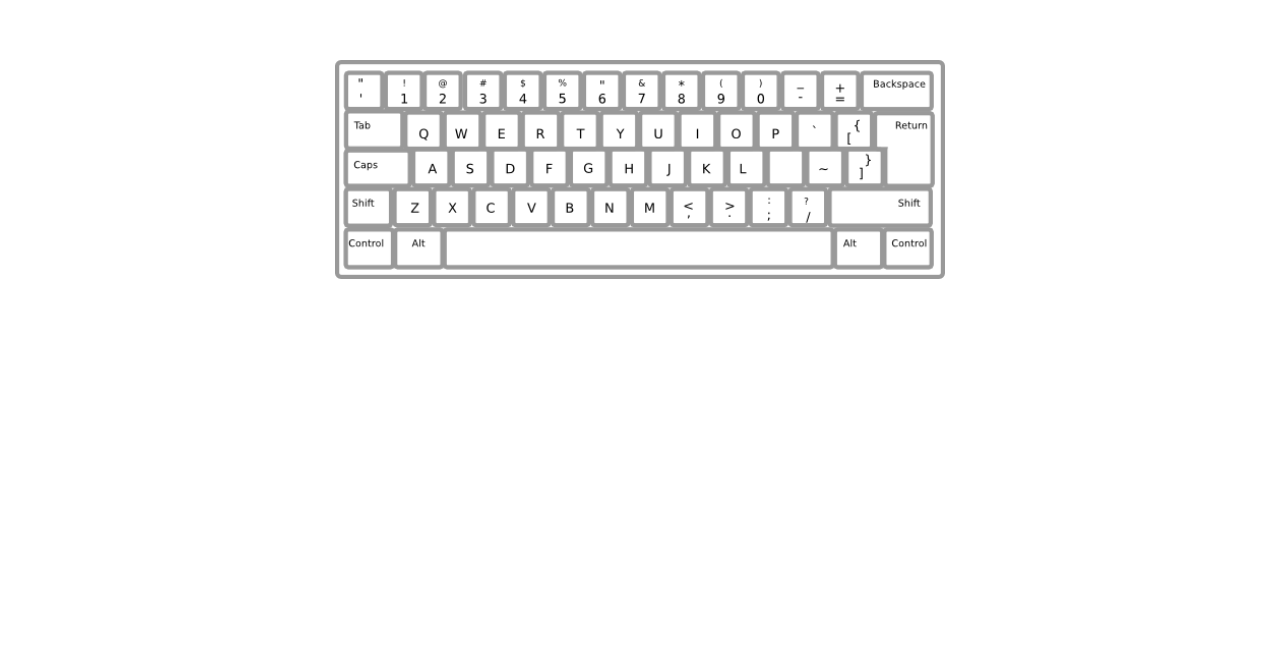
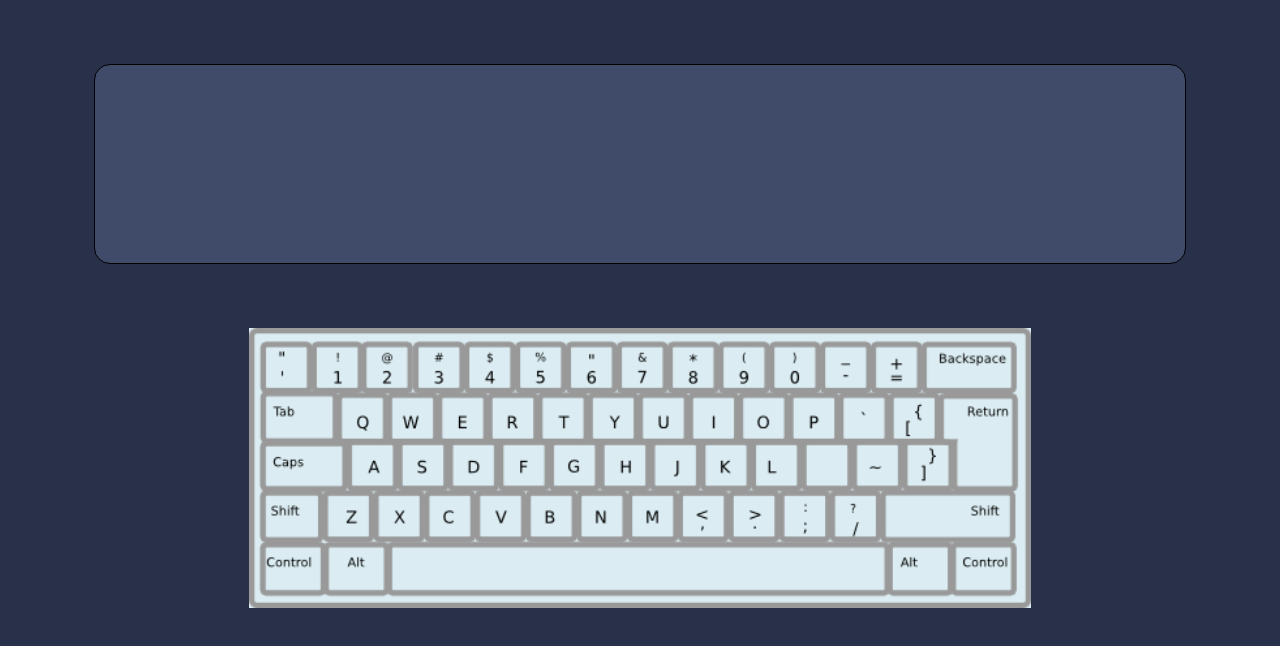
Before and after one commit to TomasPabloFerreira/typing-master, a Vue app: page / in a window 1280 px wide. Shown: the top 646 px of the page. Built offline with nearby package versions, Linux system fonts and the light colour scheme.

Commit message:
feat(styles): General styles

```diff
--- a/src/App.vue
+++ b/src/App.vue
@@ -1,22 +1,26 @@
 <template>
-  <div id="app">
+  <div id="app" class="bg-prim">
     <Header></Header>
+
+    <TextInput></TextInput>
 
     <KeyboardImage></KeyboardImage>
   </div>
 </template>
 
 <script>
-import Header from './components/Header.vue'
-import KeyboardImage from './components/KeyboardImage.vue'
+import Header from "./components/Header.vue";
+import KeyboardImage from "./components/KeyboardImage.vue";
+import TextInput from "./components/TextInput.vue";
 
 export default {
-  name: 'App',
+  name: "App",
   components: {
     Header,
-    KeyboardImage
-  }
-}
+    TextInput,
+    KeyboardImage,
+  },
+};
 </script>
 
 <style>
@@ -26,6 +30,25 @@ export default {
   -moz-osx-font-smoothing: grayscale;
   text-align: center;
   color: #2c3e50;
-  margin-top: 60px;
+  height: 100%;
+  overflow: hidden;
 }
+
+html, body {
+  height: 100%;
+}
+
+.bg-prim {
+  background-color: rgb(40, 49, 73);
+}
+.bg-sec {
+  background-color: #404b69;
+}
+.bg-tert {
+  background-color: #00818a;
+}
+.bg-bright {
+  background-color: #dbedf3;
+}
+
 </style>
--- a/src/components/KeyboardImage.vue
+++ b/src/components/KeyboardImage.vue
@@ -1,11 +1,15 @@
 <template>
-  <div class="keyboard-image container-fluid">
-    <div class="row">
-      <div class="col-sm-3"></div>
-      <div class="col-sm-6">
-        <img id="keyboard-img" src="../../public/images/keyboard.png" />
+  <div id="keyboard-image" class="keyboard-image container-fluid">
+    <div id="keyboard-image-container" class="row">
+      <div class="col-sm-1"></div>
+      <div class="col-sm-10">
+        <img
+          id="keyboard-img"
+          class="bg-bright"
+          src="../assets/images/keyboard.png"
+        />
       </div>
-      <div class="col-sm-3"></div>
+      <div class="col-sm-1"></div>
     </div>
   </div>
 </template>
@@ -19,7 +23,17 @@ export default {
 
 <!-- Add "scoped" attribute to limit CSS to this component only -->
 <style scoped>
+
+#keyboard-image {
+  height: 35%;
+}
+
+#keyboard-image-container {
+  height: 100%;
+}
+
 #keyboard-img {
-  width: 100%;
+  height: 100%;
 }
+
 </style>
--- /dev/null
+++ b/src/components/TextInput.vue
@@ -0,0 +1,29 @@
+<template>
+  <div id="text-input" class="row">
+    <div class="col-sm-1"></div>
+    <div id="text-input-container" class="col-sm-10 bg-sec">
+    </div>
+    <div class="col-sm-1"></div>
+  </div>
+</template>
+
+<script>
+export default {
+  name: "TextInput",
+  props: {},
+};
+</script>
+
+<!-- Add "scoped" attribute to limit CSS to this component only -->
+<style scoped>
+#text-input {
+  min-height: 25%;
+  margin-top: 5%;
+  margin-bottom: 5%;
+}
+
+#text-input-container {
+  border-radius: 1em;
+  border: 1px solid black;
+}
+</style>
```
Also changed, not shown: src/assets/images/keyboard.png (renamed from public/images/keyboard.png).
